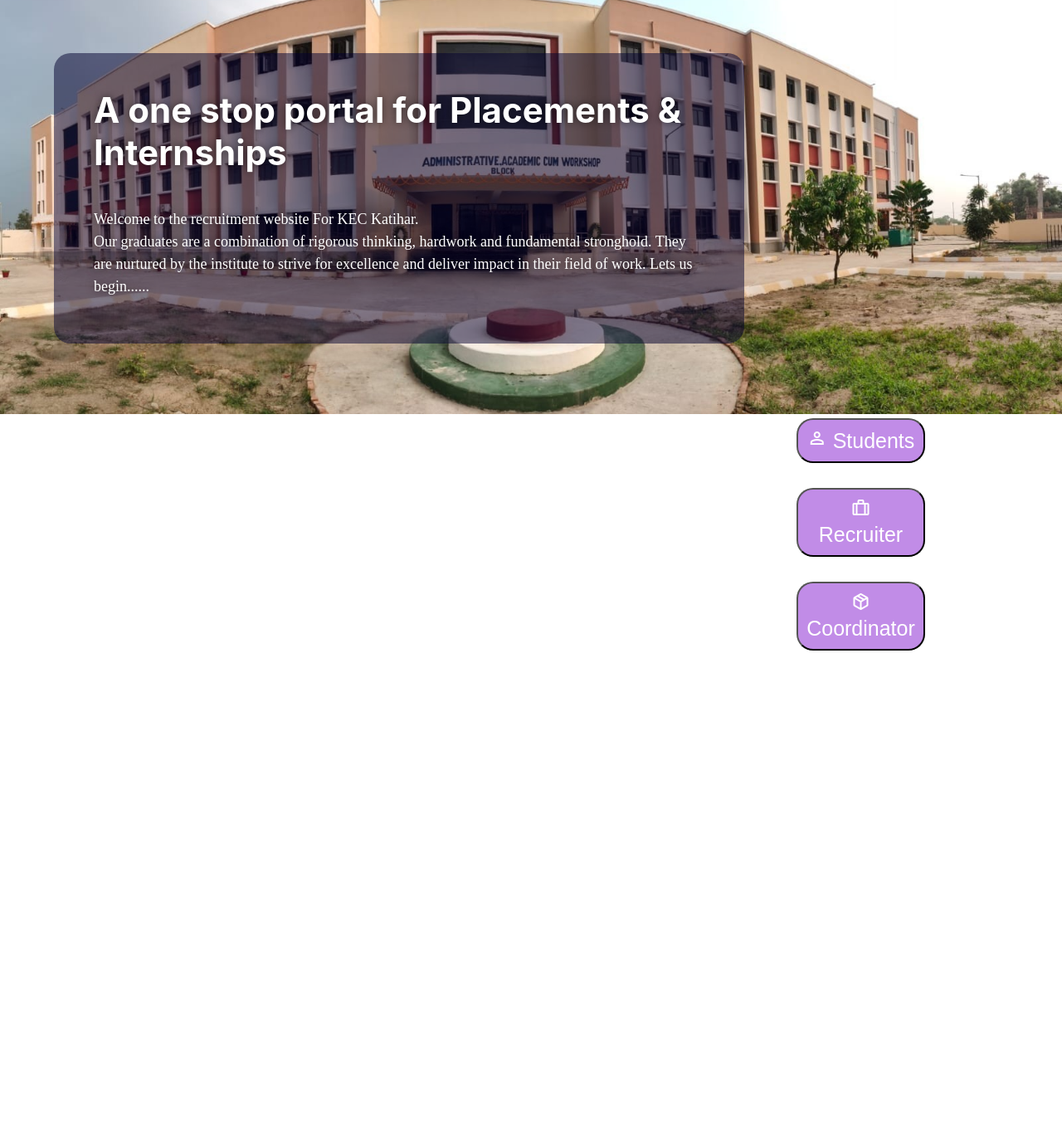
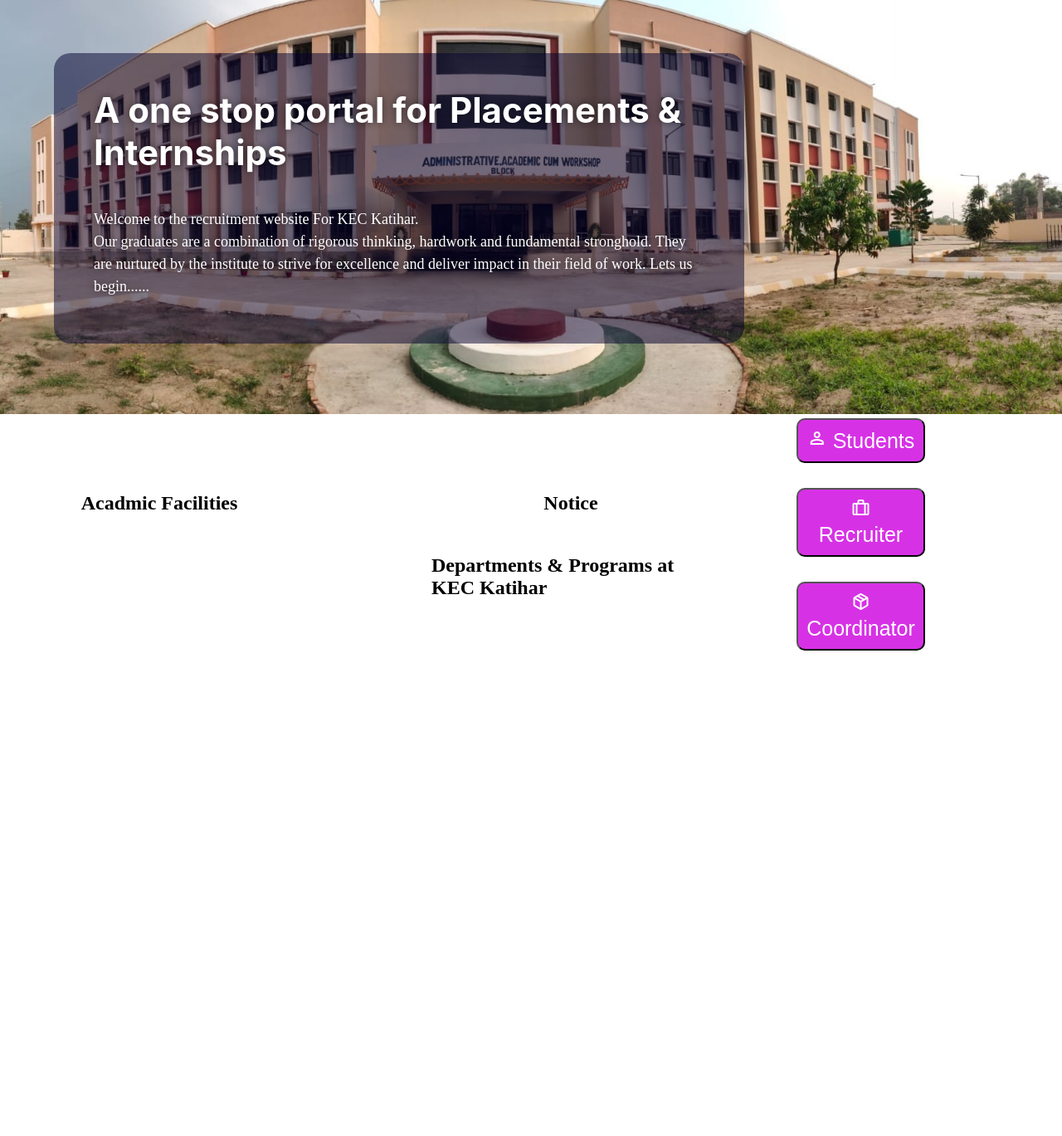
Before and after one commit to PrinceSamrat82/Placement-Cell-Portal, a PHP site: page /Placementcell.html in a window 1280 px wide. Shown: the part 99-1468 px from the top of the page at 83% size. Before the commit the page ends 883 px from the top, so only its background shows below. Run offline with PHP 8.4, Linux system fonts and the light colour scheme.

Commit message:
first commit

```diff
--- a/Placementcell.html
+++ b/Placementcell.html
@@ -31,7 +31,7 @@
                       </li>
                       <li>
                           <div class="nevItems">
-                              <a href="#">Overview</a>
+                              <a href="banner1">Overview</a>
                               <a href="#">Why Recruit</a>
                               <a href="#">Principal's Message</a>
                               <a href="#">Recruiter Process</a>
@@ -87,15 +87,16 @@
     </div>
   </section>
   <!-- Overview Section -->
-  <section>
+  <section id="banner1" >
     <div class="container3">
+      <h1>Acadmic Facilities</h1>
 
     </div>
     <div class="container4">
-
+        <h1>Notice</h1>
     </div>
     <div class="container5">
-
+      <h1>Departments & Programs at KEC Katihar</h1>
     </div>
 
 
--- a/Placementtcell.css
+++ b/Placementtcell.css
@@ -180,10 +180,43 @@ a{
 }
 .btn{
     /* style the buttons as you like */
-    background-color: rgba(122, 7, 203, 0.464);
+    background-color: rgba(206, 2, 225, 0.812);
     color: white;
-    border-radius: 20px;
+    border-radius: 10px;
     padding: 10px;
     cursor: pointer;
     font-size: 25px;
   }
+
+#banner1{
+    width: 100vw;
+    height: 100vh;
+    margin-top: 70px;
+}
+
+.container3{
+    width: 30%;
+    float: left;
+    padding: 1.5rem;
+}
+.container3>h1{
+    text-align: center;
+}
+
+.container4{
+    width: 30%;
+    float: right;
+    padding: 1.5rem;
+
+}
+.container4>h1{
+    text-align: center;
+    font-style: normal;
+}
+
+.container5{
+    width: 30%;
+    float: right;
+    padding: 1.5rem;
+
+}
```
